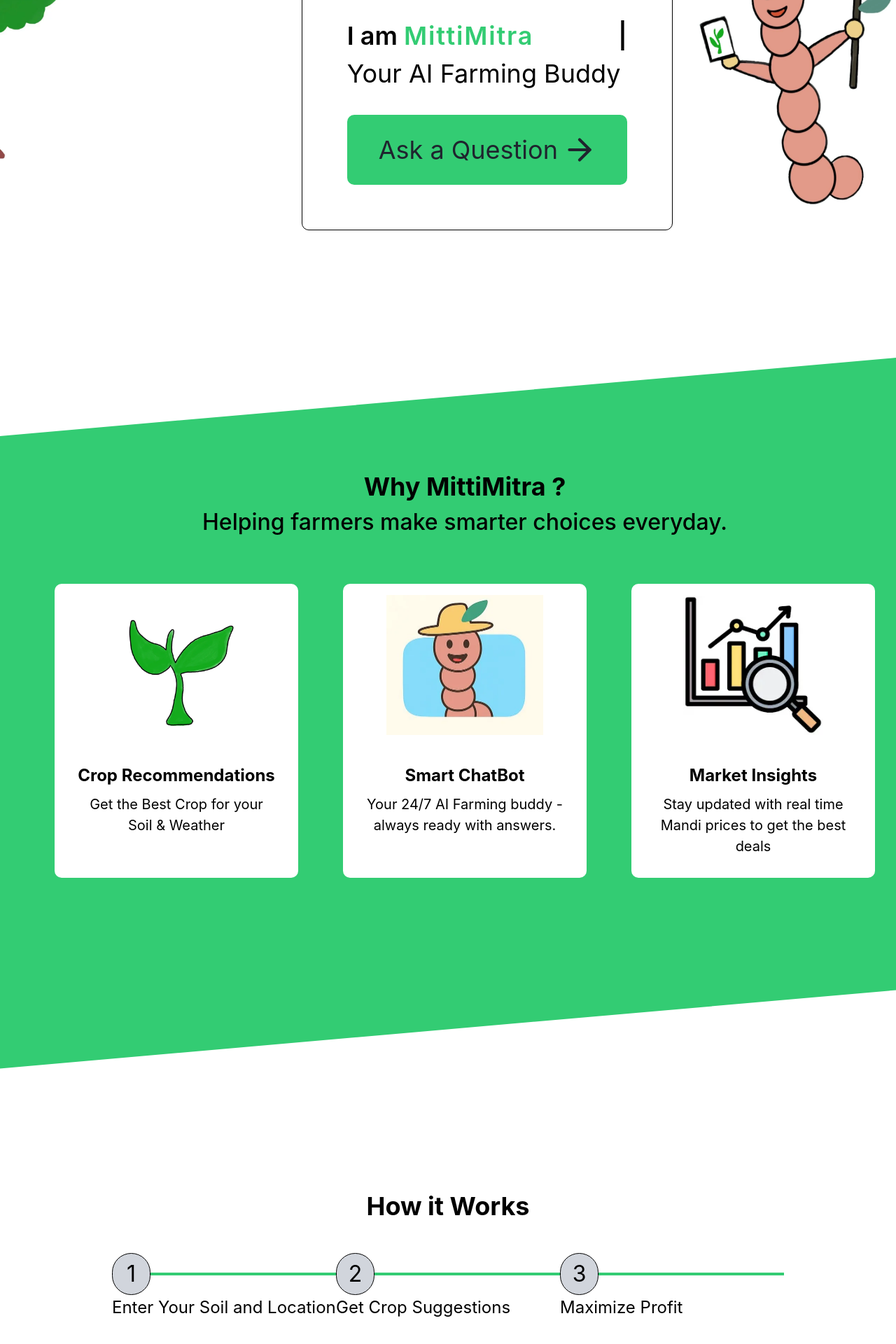
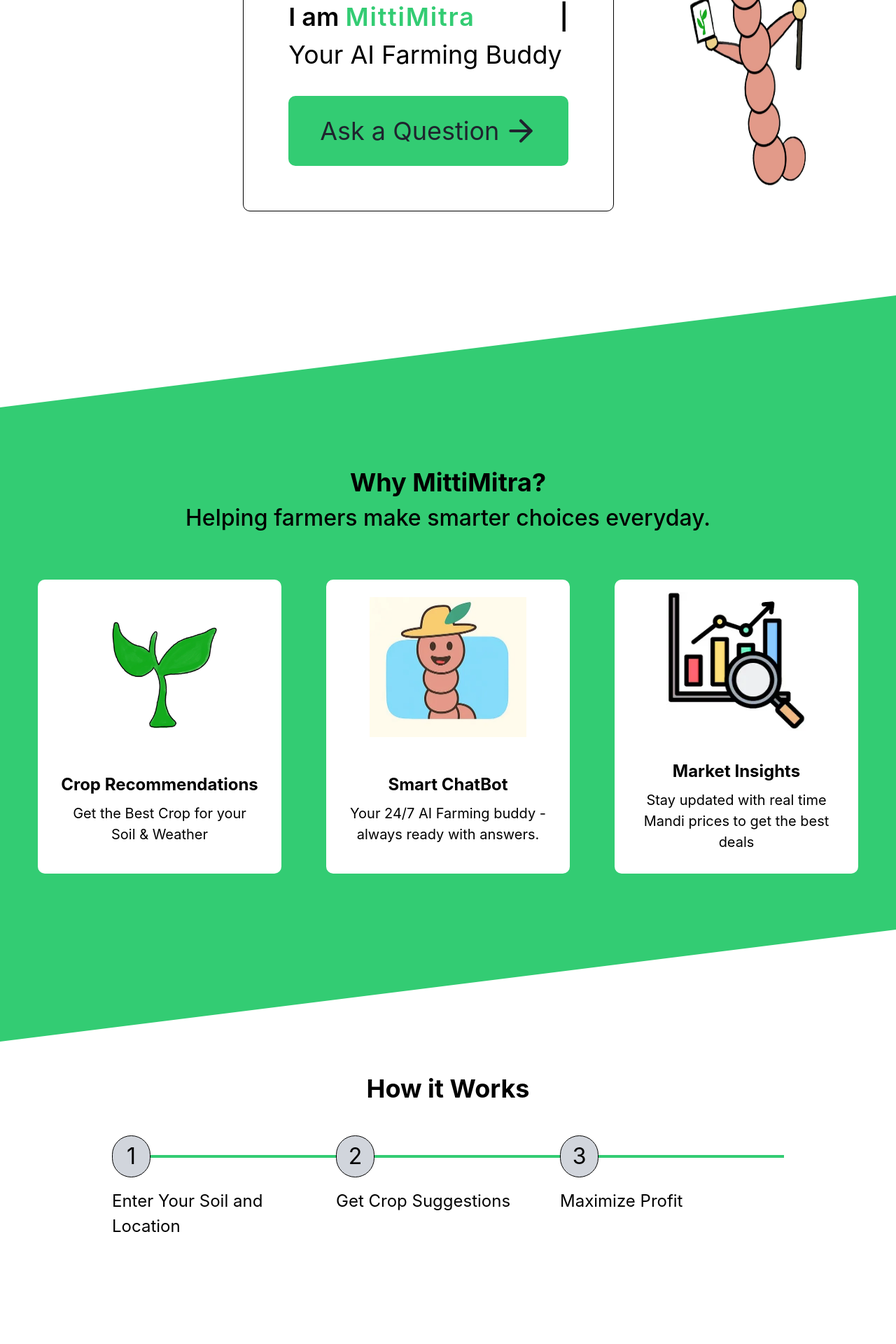
Before and after one commit to Nina-the-coder/MittiMitra, a React (Vite) app in the folder frontend/: page / in a window 1280 px wide. Shown: the part 304-2224 px from the top of the page at 70% size. Built offline with nearby package versions, Linux system fonts and the light colour scheme.

Commit message:
added the responsiveness on the home page

```diff
--- a/frontend/src/Components/Navbar.jsx
+++ b/frontend/src/Components/Navbar.jsx
@@ -12,7 +12,7 @@
   };
 
   return (
-    <div className="h-[68px] w-full px-2 flex justify-between bg-card-bg items-center">
+    <div className="h-[50px] lg:h-[68px] w-full px-2 flex justify-between bg-card-bg items-center">
       <div className="flex items-center gap-2">
         <button
           className="hover:cursor-pointer hover:bg-gray-400 p-2 rounded-xl block lg:hidden"
@@ -20,13 +20,13 @@
         >
           <Icon name="menu" />
         </button>
-        <div className="h-[68px] w-[68px] flex justify-center items-center lg:ml-4">
+        <div className="h-auto w-[50px] flex justify-center items-center lg:ml-4">
           <img src={Logo} alt="MitMit" />
         </div>
       </div>
       <div className="flex items-center gap-8 px-8">
         <div className="hidden lg:block">
-          <ul className="flex space-x-4 text-[18px] font-semibold items-center gap-4">
+          <ul className="flex space-x-4 text-[20px] font-semibold items-center gap-4">
             <li>
               <Link to="/" className="hover:underline">
                 Home
--- a/frontend/src/Components/VariantButton.jsx
+++ b/frontend/src/Components/VariantButton.jsx
@@ -9,8 +9,8 @@
     tiny: "h-[28px] w-[28px]",
     small: "h-[28px] w-[90px]",
     medium: "h-[28px] w-[100px]",
-    large: "h-[40px] w-[150px] text-[22px]",
-    "extra-large": "w-[300px] sm:w-[400px] h-[100px] text-[30px] sm:text-[36px]",
+    large: "h-[35px] lg:h-[40px] w-[150px] text-[22px]",
+    "extra-large": "w-[250px] lg:w-[400px] h-[70px] lg:h-[100px] text-[24px] lg:text-[36px]",
   };
 
   const variantClasses = {
@@ -30,7 +30,7 @@
   return (
     <button type="button" className={classes} onClick={onClick}>
       <span className="">{text}</span>
-      {icon != "" ? <Icon name={icon} className={`${size != "extra-large" ? "h-[20px] w-[20px]" : "h-[50px] w-[50px]"} ml-0.5`} /> : ""}
+      {icon && <Icon name={icon} className={`${size != "extra-large" ? "h-[20px] w-[20px]" : "h-[50px] w-[50px]"} ml-0.5`} /> }
     </button>
   );
 };
--- a/frontend/src/Components/cards/FeatureCard.jsx
+++ b/frontend/src/Components/cards/FeatureCard.jsx
@@ -23,17 +23,17 @@
     },
   ];
   return (
-    <div className="flex gap-16 w-full flex-wrap lg:flex-nowrap lg:w-fit">
+    <div className="flex gap-8 lg:gap-16 w-full flex-wrap lg:flex-nowrap lg:w-fit items-center justify-center">
       {items.map((item, index) => (
-        <div key={index} className="w-[348px] h-[420px] rounded-2xl bg-white">
-          <div className="h-[200px] mt-4 flex justify-center items-center p-0">
+        <div key={index} className="flex flex-col justify-evenly w-[300px] lg:w-[348px] h-[360px] lg:h-[420px] rounded-2xl bg-white">
+          <div className="h-[150px] lg:h-[200px] mt-4 flex justify-center items-center p-0">
             <img className="h-full object-cover" src={item.image} alt={item.title} />
           </div>
           <div className = "p-8">
-            <div className="text-[24px] my-2 font-bold text-center">
+            <div className="text-[20px] lg:text-[24px] my-2 font-bold text-center">
               {item.title}
             </div>
-            <div className="text-[20px] text-center">{item.description}</div>
+            <div className="text-[18px] lg:text-[20px] text-center">{item.description}</div>
           </div>
         </div>
       ))}
--- a/frontend/src/Pages/Home.jsx
+++ b/frontend/src/Pages/Home.jsx
@@ -24,10 +24,10 @@
       <Navbar />
 
       {/* CTA Section */}
-      <div className="flex flex-col-reverse md:flex-row h-fit lg:h-[600px] w-full items-center mt-8">
+      <div className="flex flex-col-reverse md:flex-row md:justify-evenly md:my-10 h-fit w-full items-center lg:mt-8">
         {/* Tree Background Image */}
-        <div className="h-0 w-0 lg:h-[600px] lg:w-[600px] relative right-[250px]">
-          <img src={tree} alt="" />
+        <div className="h-0 w-0 xl:h-[500px] xl:w-[500px] relative right-[250px]">
+          <img src={tree} alt="tree illustration" />
         </div>
 
         {/* Text Content with Animation */}
@@ -35,24 +35,24 @@
           initial={{ opacity: 0, x: 200 }}
           animate={{ opacity: 1, x: 0 }}
           transition={{ duration: 0.8, delay: 0.5 }}
-          className="flex flex-col h-fit w-[450px] sm:w-auto border rounded-2xl py-16 px-8 lg:p-16 justify-center mr-8"
+          className="flex flex-col h-fit w-[320px] sm:w-auto border rounded-2xl p-8 sm:p-10 lg:p-16 justify-center lg:m-10"
         >
           <div
-            className={`text-[52px] sm:text-[64px] font-bold typewriter-text ${
+            className={`text-[32px] sm:text-[48px] lg:text-[64px] font-bold typewriter-text ${
               finishedFirst ? "finished" : ""
             }`}
           >
             Namaste!
           </div>
           <div
-            className={`text-[32px] sm:text-[36px] font-semibold typewriter-text ${
+            className={`text-[24px] sm:text-[30px] lg:text-[36px] font-semibold typewriter-text ${
               finishedSecond ? "finished" : ""
             }`}
             style={{ animationDelay: "3s" }}
           >
             I am <span className="text-green tracking-wider">MittiMitra</span>
           </div>
-          <div className="text-[32px] sm:text-[36px] font-semmibold mb-8">
+          <div className="text-[24px] sm:text-[30px] lg:text-[36px] font-semmibold mb-4 lg:mb-8">
             Your AI Farming Buddy
           </div>
           <div>
@@ -70,32 +70,50 @@
           initial={{ opacity: 0, x: 200 }}
           animate={{ opacity: 1, x: 0 }}
           transition={{ duration: 0.8 }}
-          className="lg:h-[400px] lg:w-[400px] h-[300px] w-[300px] my-10"
+          className=" h-[180px] sm:h-[300px] lg:h-[400px] w-auto lg:mx-16 lg:mr-24 my-10 flex items-center justify-center"
         >
-          <img
-            src={mitmit}
-            alt="MittiMitra"
-            className="lg:h-[400px] lg:w-[400px] h-[300px] w-[300px]"
-          />
+          <img src={mitmit} alt="MittiMitra" className="h-full w-full" />
         </motion.div>
       </div>
 
       {/* Features */}
-      <div className="overflow-hidden">
-        <div className="w-[2000px] lg:h-[900px] h-[1800px] bg-green relative lg:right-[100px] right-[500px] top-[50px] lg:top-[150px] -rotate-5"></div>
-        <div className="relative lg:bottom-[700px] bottom-[1700px] lg:h-[700px] h-fit flex flex-col items-center p-8 pl-20 w-full">
-          <div className="mt-10 text-[36px] font-bold">Why MittiMitra ?</div>
-          <div className="text-[32px] font-medium mb-16">
+      <div className="w-full mt-10 lg:mt-20 overflow-clip">
+        {/* upper triangle */}
+        <div
+          class="w-0 h-0
+            border-l-[100vw] border-l-transparent
+            border-r-0 border-r-transparent
+            border-b-[5rem]
+            lg:border-b-[10rem]
+            border-green"
+        ></div>
+
+        {/* Your content */}
+        <div className="flex flex-col py-16 lg:py-20 items-center bg-green">
+          <h2 className="text-[28px] lg:text-[36px] font-bold text-center">
+            Why MittiMitra?
+          </h2>
+          <p className="text-[24px] lg:text-[32px] font-medium mb-16 text-center">
             Helping farmers make smarter choices everyday.
-          </div>
+          </p>
           <FeatureCard />
         </div>
+
+        {/* lower triangle */}
+        <div
+          class="w-0 h-0
+            border-r-[100vw] border-l-transparent
+            border-l-0 border-r-transparent
+            border-t-[5rem]
+            lg:border-t-[10rem]
+            border-green"
+        ></div>
       </div>
 
       {/* how it works */}
-      <div className="relative lg:bottom-[300px] bottom-[1450px] flex flex-col justify-center items-center">
-        <div className="text-[36px] font-bold ">How it Works</div>
-        <div className="flex mt-10 items-center justify-center w-full">
+      <div className="flex flex-col justify-center items-center w-full mb-100">
+        <div className="my-10 text-[36px] font-bold ">How it Works</div>
+        <div className="items-center justify-center w-full hidden md:flex">
           {/* step 1 */}
           <div className="w-1/4">
             <div className="flex items-center">
@@ -104,7 +122,9 @@
               </div>
               <div className="border-2 w-[90%] h-0 border-green"></div>
             </div>
-            <div className="text-[24px]">Enter Your Soil and Location</div>
+            <div className="text-[24px] min-h-[100px] pr-8 mt-4">
+              Enter Your Soil and Location
+            </div>
           </div>
 
           {/* step 2 */}
@@ -115,7 +135,9 @@
               </div>
               <div className="border-2 w-[90%] h-0 border-green"></div>
             </div>
-            <div className="text-[24px]">Get Crop Suggestions</div>
+            <div className="text-[24px] min-h-[100px]  pr-8 mt-4">
+              Get Crop Suggestions
+            </div>
           </div>
 
           {/* step 3 */}
@@ -126,10 +148,49 @@
               </div>
               <div className="border-2 w-[90%] h-0 border-green"></div>
             </div>
-            <div className="text-[24px]">Maximize Profit</div>
+            <div className="text-[24px] min-h-[100px]  pr-8 mt-4">
+              Maximize Profit
+            </div>
+          </div>
+        </div>
+
+        {/* for smaller screens */}
+        <div className="mx-8 md:hidden">
+          <div className="flex">
+            <div className="flex flex-col items-center">
+              <div className="h-[50px] w-[50px] bg-gray-300 rounded-full border text-[32px] flex justify-center items-center ">
+                1
+              </div>
+              <div className="border-2 w-0 h-[100px] border-green"></div>
+            </div>
+            <div className="text-[20px] min-h-[100px] mt-2 ml-4">
+              Enter Your Soil and Location
+            </div>
+          </div>
+          <div className="flex">
+            <div className="flex flex-col items-center">
+              <div className="h-[50px] w-[50px] bg-gray-300 rounded-full border text-[32px] flex justify-center items-center ">
+                2
+              </div>
+              <div className="border-2 w-0 h-[100px] border-green"></div>
+            </div>
+            <div className="text-[20px] min-h-[100px]  mt-2 ml-4">
+              Get Crop Suggestions
+            </div>
+          </div>
+          <div className="flex">
+            <div className="flex flex-col items-center">
+              <div className="h-[50px] w-[50px] bg-gray-300 rounded-full border text-[32px] flex justify-center items-center ">
+                3
+              </div>
+            </div>
+            <div className="text-[20px] min-h-[100px] mt-2 ml-4">
+              Maximize Profit
+            </div>
           </div>
         </div>
       </div>
+
     </div>
   );
 };
```
